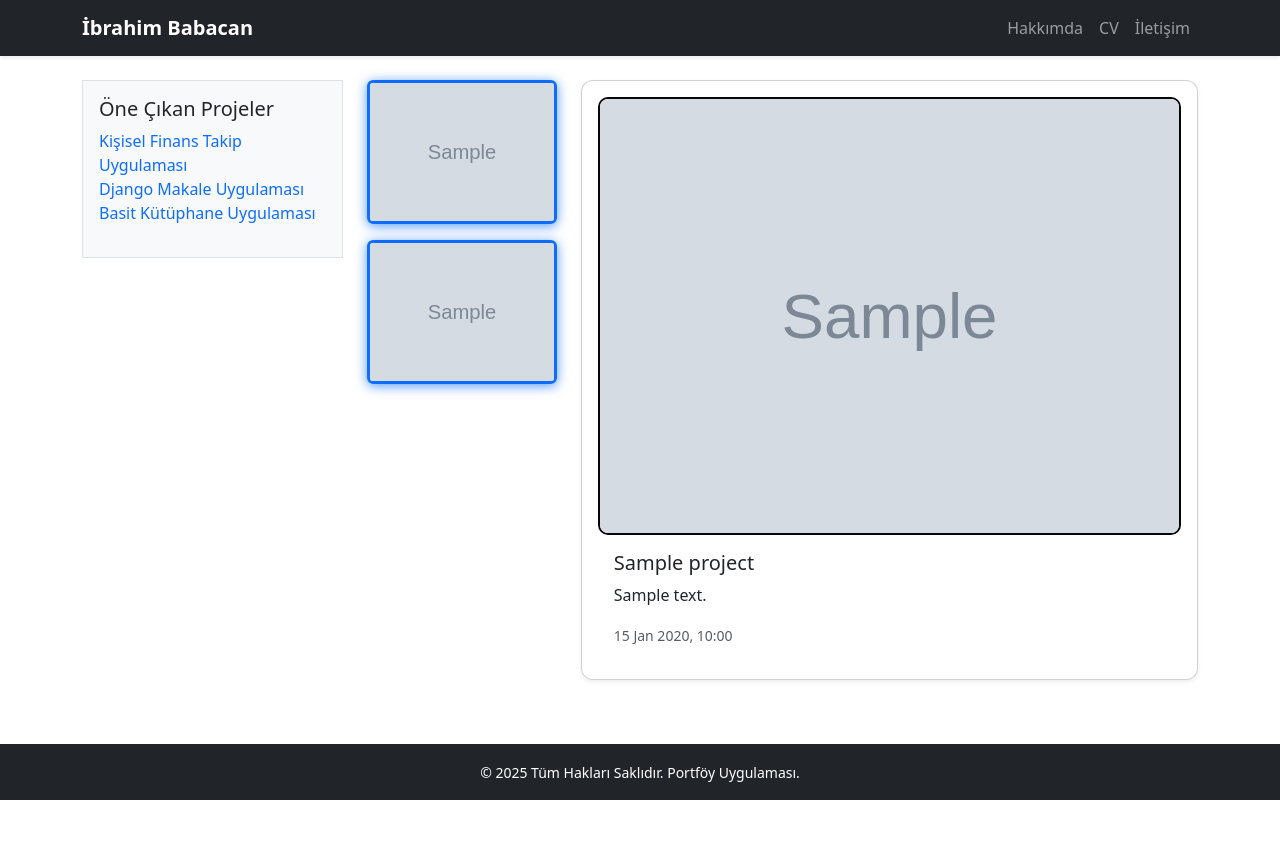
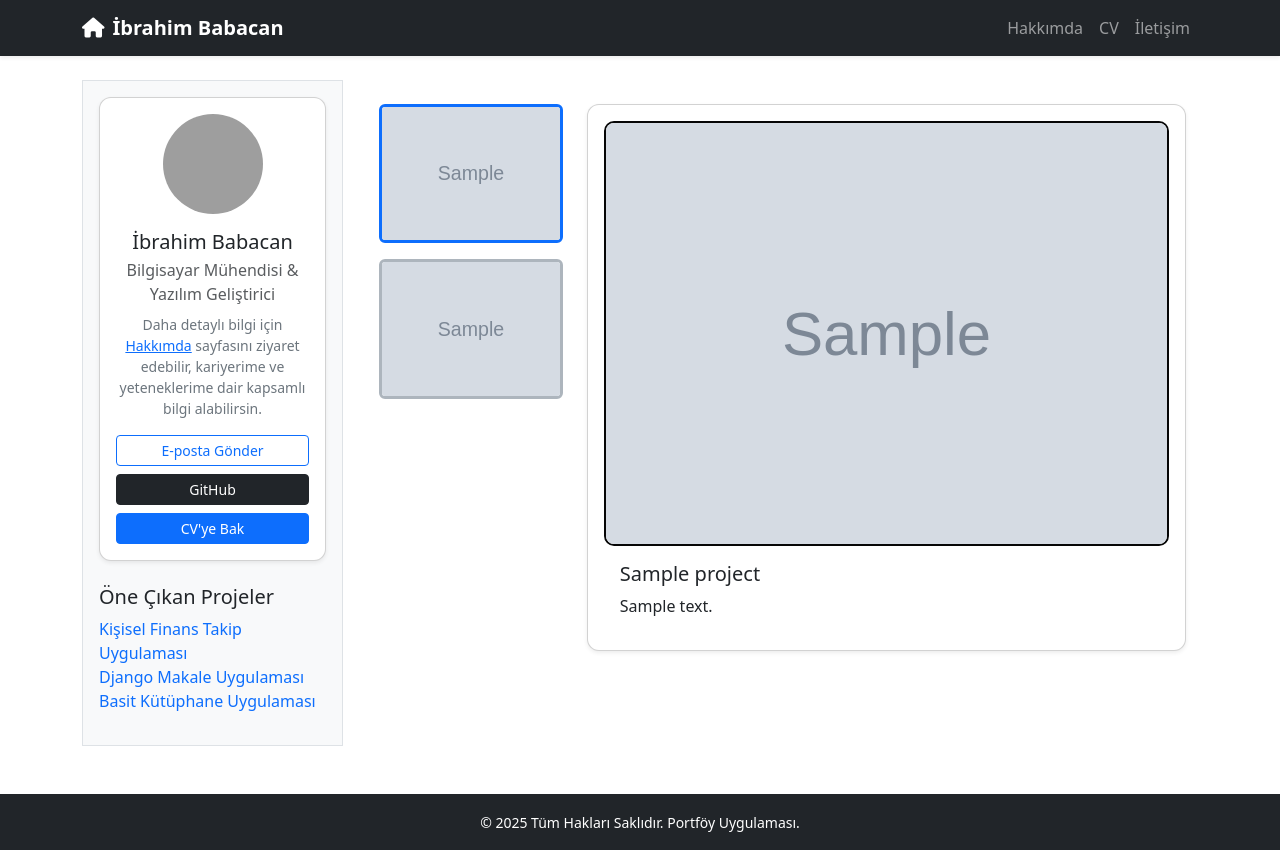
Before and after one commit to Babacanibrahim/portfolio, a Flask app: page /project_detail/1 in a window 1280 px wide. Before the commit the page ends 800 px from the top, so only its background shows below. Run offline with Flask 3, Linux system fonts and the light colour scheme; tables that the repository leaves empty hold one stand-in row (values such as "Sample post"); grey boxes marked "Sample" are stand-in pictures; some libraries are stand-ins or nearby versions; grey boxes are pictures that could not be loaded.

Commit message:
Son guncellemeler yapilir.

```diff
--- a/app/routes.py
+++ b/app/routes.py
@@ -48,7 +48,7 @@ def register_routes(app):
             email = request.form.get('email')
             message = request.form.get('message')
 
-            if not name or not email or not message:
+            if not name or not message:
                 flash('Lütfen tüm alanları doldurun.', 'danger')
                 return redirect(url_for('contact'))
 
--- a/app/templates/includes/navbar.html
+++ b/app/templates/includes/navbar.html
@@ -1,6 +1,10 @@
+<link href="https://cdnjs.cloudflare.com/ajax/libs/font-awesome/6.4.0/css/all.min.css" rel="stylesheet">
+
 <nav class="navbar navbar-expand-lg navbar-dark bg-dark shadow-sm">
   <div class="container">
-    <a class="navbar-brand fw-bold" href="{{ url_for('index') }}">İbrahim Babacan</a>
+    <a class="navbar-brand fw-bold d-flex align-items-center" href="{{ url_for('index') }}">
+      <i class="fas fa-home me-2"></i> İbrahim Babacan
+    </a>
     <button class="navbar-toggler" type="button" data-bs-toggle="collapse" data-bs-target="#navbarNav"
             aria-controls="navbarNav" aria-expanded="false" aria-label="Toggle navigation">
       <span class="navbar-toggler-icon"></span>
--- a/app/templates/includes/sidebar.html
+++ b/app/templates/includes/sidebar.html
@@ -1,7 +1,32 @@
 <aside class="bg-light border p-3" style="min-width: 200px;">
+
+  <!-- Kendini tanıtan kart -->
+  <div class="card mb-4 text-center shadow-sm" style="border-radius: 12px;">
+    <div class="card-body">
+      <a href="{{ url_for('about') }}" class="d-block mb-3" title="Hakkımda Sayfasına Git">
+        <img alt="İbrahim Babacan"
+             src="https://github.com/babacanibrahim.png"
+             class="rounded-circle"
+             style="width: 100px; height: 100px; object-fit: cover; margin: auto;">
+      </a>
+      <h5 class="card-title mb-1">İbrahim Babacan</h5>
+      <p class="text-muted mb-2">Bilgisayar Mühendisi & Yazılım Geliştirici</p>
+
+      <p class="small text-secondary mb-3">
+        Daha detaylı bilgi için <a href="{{ url_for('about') }}">Hakkımda</a> sayfasını ziyaret edebilir,
+        kariyerime ve yeteneklerime dair kapsamlı bilgi alabilirsin.
+      </p>
+
+      <a href="mailto:babacan-1907@outlook.com.tr" class="btn btn-sm btn-outline-primary w-100 mb-2" title="E-posta Gönder">E-posta Gönder</a>
+      <a href="https://github.com/babacanibrahim" target="_blank" class="btn btn-sm btn-dark w-100 mb-2" title="GitHub Profili">GitHub</a>
+      <a href="{{ url_for('cv') }}" class="btn btn-sm btn-primary w-100" title="CV'yi Görüntüle">CV'ye Bak</a>
+    </div>
+  </div>
+
+  <!-- Öne çıkan projeler -->
   <h5>Öne Çıkan Projeler</h5>
   <ul class="list-unstyled">
-    <li><a href="{{ url_for('project_detail', id=3) }}" target="blank" class="text-decoration-none">Kişisel Finans Takip Uygulaması</a></li>
+    <li><a href="{{ url_for('project_detail', id=3) }}" target="_blank" class="text-decoration-none">Kişisel Finans Takip Uygulaması</a></li>
     <li><a href="#" class="text-decoration-none">Django Makale Uygulaması</a></li>
     <li><a href="#" class="text-decoration-none">Basit Kütüphane Uygulaması</a></li>
   </ul>
--- a/app/templates/index.html
+++ b/app/templates/index.html
@@ -2,6 +2,9 @@
 {% block title %}Ana Sayfa{% endblock title %}
 
 {% block body %}
+<div class="container mt-4 mb-4">
+  <h1 class="display-5 text-center fw-bold mb-5">Projeler</h1>
+
   {% if projects %}
     {% for project in projects %}
       <div class="card mb-4 shadow-sm">
@@ -35,4 +38,5 @@
   {% else %}
     <p class="text-center mt-4">Henüz hiç proje eklenmemiş.</p>
   {% endif %}
+</div>
 {% endblock body %}
--- a/app/templates/layout.html
+++ b/app/templates/layout.html
@@ -6,6 +6,7 @@
   <title>{% block title %}Portföy{% endblock %}</title>
   <link href="https://cdn.jsdelivr.net/npm/bootstrap@5.3.0/dist/css/bootstrap.min.css" rel="stylesheet" />
   <script src="https://cdn.ckeditor.com/4.21.0/standard/ckeditor.js"></script>
+  <link href="https://cdnjs.cloudflare.com/ajax/libs/font-awesome/6.4.0/css/all.min.css" rel="stylesheet" />
   <style>
     html, body {
       height: 100%;
--- a/app/templates/project_detail.html
+++ b/app/templates/project_detail.html
@@ -1,94 +1,102 @@
 {% extends "layout.html" %}
 {% block title %}Proje Detayları{% endblock title %}
 
+
 {% block body %}
-{% if project %}
-<div class="row g-4">
-  <!-- Sol Sütun: Galeri Thumbnails + Kapak Fotoğrafı -->
+<div class="container mt-4 mb-5">
+  <div class="row">
+    <!-- Thumbnail Galeri -->
     <div class="col-md-3">
       <div class="d-flex flex-column gap-3">
-      {# Kapak fotoğrafı küçük resim olarak #}
         {% if project.image %}
         <img src="{{ url_for('static', filename='uploads/' + project.image) }}"
              alt="Kapak Fotoğrafı"
-           id="cover-thumb"
              class="thumbnail-img"
-           style="cursor: pointer; border: 3px solid #0d6efd; border-radius: 6px; box-shadow: 0 2px 6px rgba(0,0,0,0.15);"
-           onclick="setMainImage(this.src)">
+             data-index="0"
+             style="cursor: pointer; border: 3px solid #0d6efd; border-radius: 6px;"
+             onclick="updateMainImage(this)">
         {% endif %}
-
-      {# Galeri diğer fotoğraflar #}
         {% for img in project.images %}
         <img src="{{ url_for('static', filename='uploads/' + img.filename) }}"
              alt="Galeri Fotoğrafı"
              class="thumbnail-img"
-           style="cursor: pointer; border: 3px solid #adb5bd; border-radius: 6px; box-shadow: 0 2px 6px rgba(0,0,0,0.15);"
-           onclick="setMainImage(this.src)">
+             data-index="{{ loop.index }}"
+             style="cursor: pointer; border: 3px solid #adb5bd; border-radius: 6px;"
+             onclick="updateMainImage(this)">
         {% endfor %}
       </div>
     </div>
 
-  <!-- Sağ Sütun: Proje İçeriği -->
+    <!-- Main Image -->
     <div class="col-md-9">
       <div class="card shadow-sm p-3" style="border-radius: 12px;">
-      <!-- Kapak Fotoğrafı Ana Görsel -->
-      {% if project.image %}
         <div style="overflow: hidden; border-radius: 10px; border: 2px solid #060606;">
           <img id="main-image"
-             src="{{ url_for('static', filename='uploads/' + project.image) }}"
+               src="{{ url_for('static', filename='uploads/' + (project.image if project.image else 'images/default_project.jpg')) }}"
                class="card-img-top"
                alt="{{ project.title }}"
-             style="max-height: 450px; object-fit: contain; width: 100%;">
+               style="max-height: 450px; object-fit: contain; width: 100%; cursor: pointer;"
+               data-bs-toggle="modal"
+               data-bs-target="#galleryModal">
         </div>
-      {% else %}
-      <div style="overflow: hidden; border-radius: 10px; border: 2px solid #020202;">
-        <img id="main-image"
-             src="{{ url_for('static', filename='images/default_project.jpg') }}"
-             class="card-img-top"
-             alt="Varsayılan Proje Görseli"
-             style="max-height: 450px; object-fit: contain; width: 100%;">
-      </div>
-      {% endif %}
-
         <div class="card-body">
           <h5 class="card-title">{{ project.title }}</h5>
           <p class="card-text">{{ project.description | safe }}</p>
-        <p class="card-text"><small class="text-muted">{{ project.created_at.strftime('%d %b %Y, %H:%M') }}</small></p>
+        </div>
       </div>
     </div>
   </div>
 </div>
 
+<!-- Modal: Galeri -->
+<div class="modal fade" id="galleryModal" tabindex="-1" aria-hidden="true">
+  <div class="modal-dialog modal-xl modal-dialog-centered">
+    <div class="modal-content bg-dark">
+      <div class="modal-body p-0">
+        <div id="carouselGallery" class="carousel slide" data-bs-ride="carousel">
+          <div class="carousel-inner">
+            {% if project.image %}
+            <div class="carousel-item active">
+              <img src="{{ url_for('static', filename='uploads/' + project.image) }}"
+                   class="d-block w-100" style="object-fit: contain; max-height: 90vh;" alt="Kapak Fotoğrafı">
+            </div>
+            {% endif %}
+            {% for img in project.images %}
+            <div class="carousel-item">
+              <img src="{{ url_for('static', filename='uploads/' + img.filename) }}"
+                   class="d-block w-100" style="object-fit: contain; max-height: 90vh;" alt="Galeri Fotoğrafı">
+            </div>
+            {% endfor %}
+          </div>
+          <button class="carousel-control-prev" type="button" data-bs-target="#carouselGallery" data-bs-slide="prev">
+            <span class="carousel-control-prev-icon"></span>
+          </button>
+          <button class="carousel-control-next" type="button" data-bs-target="#carouselGallery" data-bs-slide="next">
+            <span class="carousel-control-next-icon"></span>
+          </button>
+        </div>
+      </div>
+    </div>
+  </div>
+</div>
+
+<!-- Script -->
 <script>
+  let currentMainIndex = 0;
+
+  function updateMainImage(img) {
     const mainImage = document.getElementById('main-image');
-  const thumbnails = document.querySelectorAll('.thumbnail-img');
-
-  // Başlangıçta ana görsel ile eşleşen thumbnailı seçili yap
-  function setActiveThumbnail(src) {
-    thumbnails.forEach(img => {
-      if (img.src === src) {
-        img.style.borderColor = '#0d6efd';
-        img.style.boxShadow = '0 2px 12px rgba(13,110,253,0.7)';
-      } else {
-        img.style.borderColor = '#adb5bd';
-        img.style.boxShadow = '0 2px 6px rgba(0,0,0,0.15)';
-      }
-    });
+    mainImage.src = img.src;
+    currentMainIndex = parseInt(img.getAttribute('data-index'));
   }
 
-  // Ana görseli değiştir ve aktif thumbnail'ı güncelle
-  function setMainImage(src) {
-    mainImage.src = src;
-    setActiveThumbnail(src);
-  }
+  const galleryModal = document.getElementById('galleryModal');
+  const carousel = new bootstrap.Carousel(document.getElementById('carouselGallery'), {
+    interval: false
+  });
 
-  // Sayfa yüklendiğinde kapak fotoğrafı aktif olsun
-  window.addEventListener('load', () => {
-    setActiveThumbnail(mainImage.src);
+  galleryModal.addEventListener('shown.bs.modal', function () {
+    setTimeout(() => carousel.to(currentMainIndex), 150);
   });
 </script>
-
-{% else %}
-<p class="text-center mt-4">Böyle bir proje bulunamadı</p>
-{% endif %}
-{% endblock body %}
+{% endblock %}
```
Also changed, not shown: app/models.py (+5 -2 lines). Lines whose indentation alone changed are shown as unchanged.
